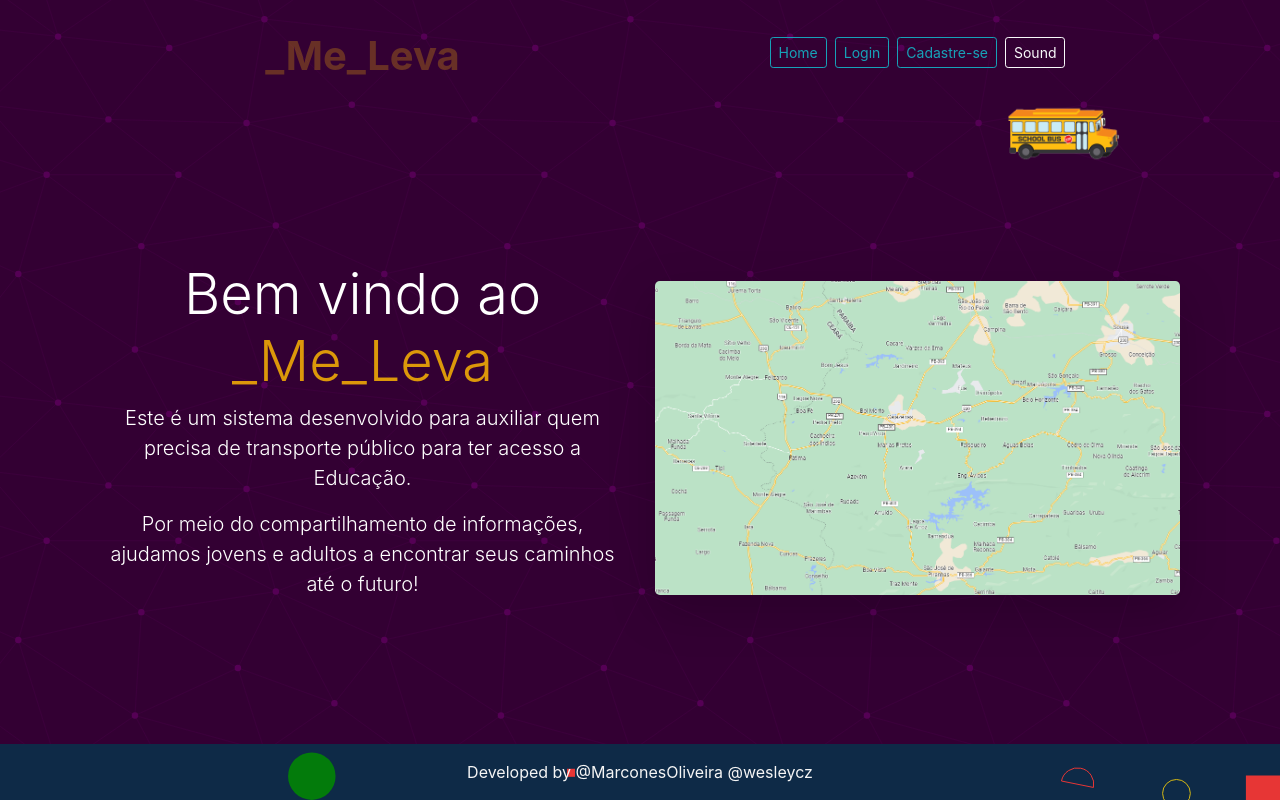
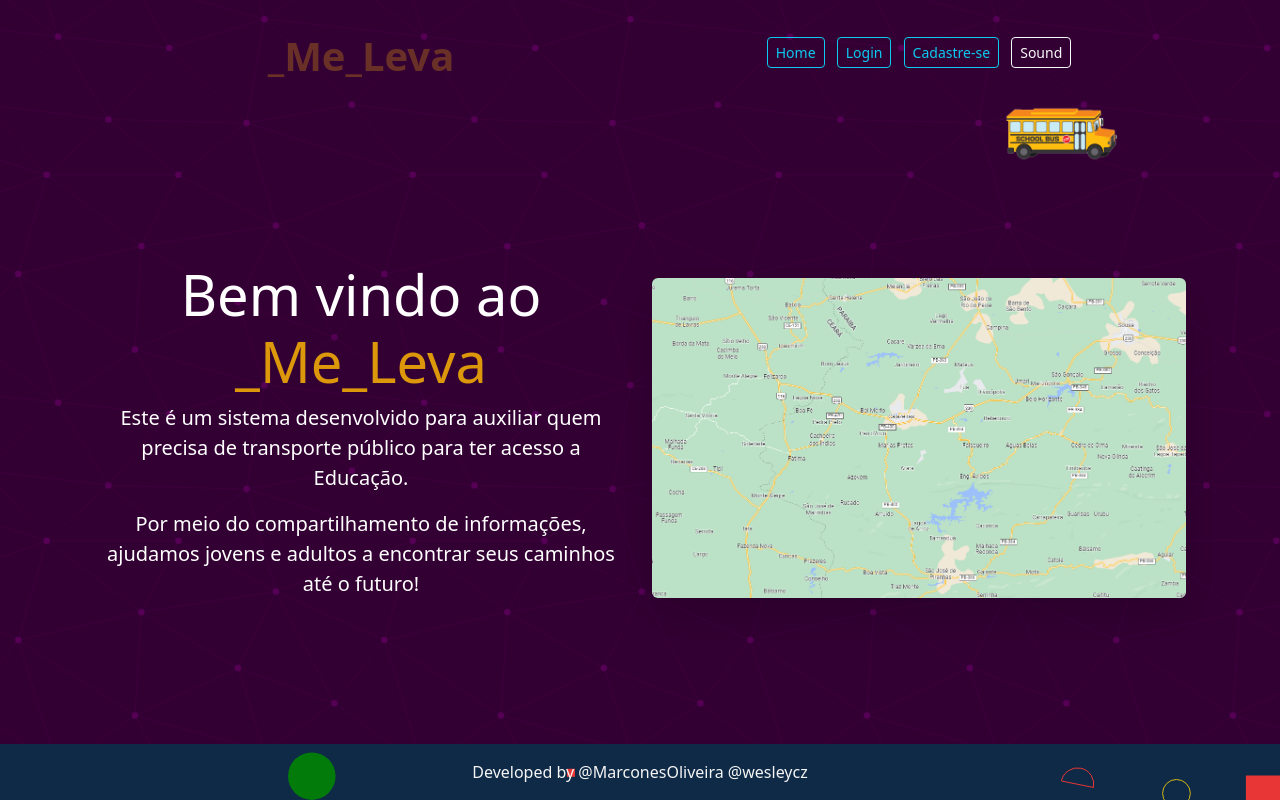
Before and after one commit to MarconesOliveira/Me-Leva-frontend, a website: page index.html in a window 1280 px wide. Drawn offline with nearby package versions, Linux system fonts and the light colour scheme.

Commit message:
Complemento da página de registro, mudanças pequenas no Layout

```diff
--- a/index.html
+++ b/index.html
@@ -5,7 +5,7 @@
     <meta charset="UTF-8">
     <meta http-equiv="X-UA-Compatible" content="IE=edge">
     <meta name="viewport" content="width=device-width, initial-scale=1.0">
-    <link rel="stylesheet" href="https://cdn.jsdelivr.net/npm/bootstrap@4.3.1/dist/css/bootstrap.min.css">
+    <link href="https://cdn.jsdelivr.net/npm/bootstrap@5.2.0-beta1/dist/css/bootstrap.min.css" rel="stylesheet" integrity="sha384-0evHe/X+R7YkIZDRvuzKMRqM+OrBnVFBL6DOitfPri4tjfHxaWutUpFmBp4vmVor" crossorigin="anonymous">
     <link rel="stylesheet" href="./static/css/styles.css">
     <link rel="stylesheet" href="https://cdnjs.cloudflare.com/ajax/libs/animate.css/4.1.1/animate.min.css">
     <title>me_leva</title>
@@ -20,7 +20,7 @@
                         <h1><a href="" id="link-logo"><strong id="logo">_Me_Leva</strong></a></h1>
                     </div>
                     <div class="col-md-6 my-3">
-                        <div class="row justify-content-center align-items-center">
+                        <div class="">
                             <button class="btn btn-outline-info btn-sm mx-1" onclick="changeSection('home')">Home</button>
                             <button class="btn btn-outline-info btn-sm mx-1" onclick="changeSection('login')">Login</button>
                             <button class="btn btn-outline-info btn-sm mx-1" onclick="changeSection('register')">Cadastre-se</button>
@@ -35,7 +35,7 @@
             </header>
             <section id="root">
                 <div class="container row align-items-center mb-5 mx-auto">
-                    <div class="col-lg-6 my-3">
+                    <div class="col-sm-6 my-3">
                         <h1 class="display-4">Bem vindo ao <span id="logod">_Me_Leva</span></h1>
                         <p class="lead">
                             Este é um sistema desenvolvido para auxiliar quem precisa de transporte público para ter acesso a Educação.
@@ -44,8 +44,8 @@
                             Por meio do compartilhamento de informações, ajudamos jovens e adultos a encontrar seus caminhos até o futuro!
                         </p>
                     </div>
-                    <div class="col-lg-6 my-3">
-                        <img src="./static/img/map.png" class="img-fluid rounded-lg shadow-lg" alt="Mapa de Cajazeiras e Região">
+                    <div class="col-sm-6 my-3">
+                        <img src="./static/img/map.png" class="img-fluid rounded shadow-lg" alt="Mapa de Cajazeiras e Região">
                     </div>
                 </div>
             </section>
@@ -59,7 +59,7 @@
         Your browser does not support the audio element.
     </audio>
     <script src="https://cdn.jsdelivr.net/npm/bootstrap@5.2.0-beta1/dist/js/bootstrap.bundle.min.js"></script>
-    <script src="./static/js/scripts.js"></script>
+    <script src="./static/js/animations.js"></script>
     <script src="./static/js/pageHandler.js"></script>
     <script src="./static/js/fetching.js"></script>
     <script src="./static/js/audio.js"></script>
--- a/static/js/pageHandler.js
+++ b/static/js/pageHandler.js
@@ -4,5 +4,6 @@ const changeSection = async (target) => {
     const html = await fetch(`./static/views/${target}`)
         .then(response => response.text())
     root.innerHTML = html;
-    listenForm();
+    console.log(html);
+    (target === 'register') ? listenForm(): console.log('Not register');
 }
```
Also changed, not shown: static/img/building.svg (added), static/img/person-bounding-box.svg (added), static/img/truck.svg (added), static/js/animations.js (renamed from static/js/scripts.js), 5 other files.
